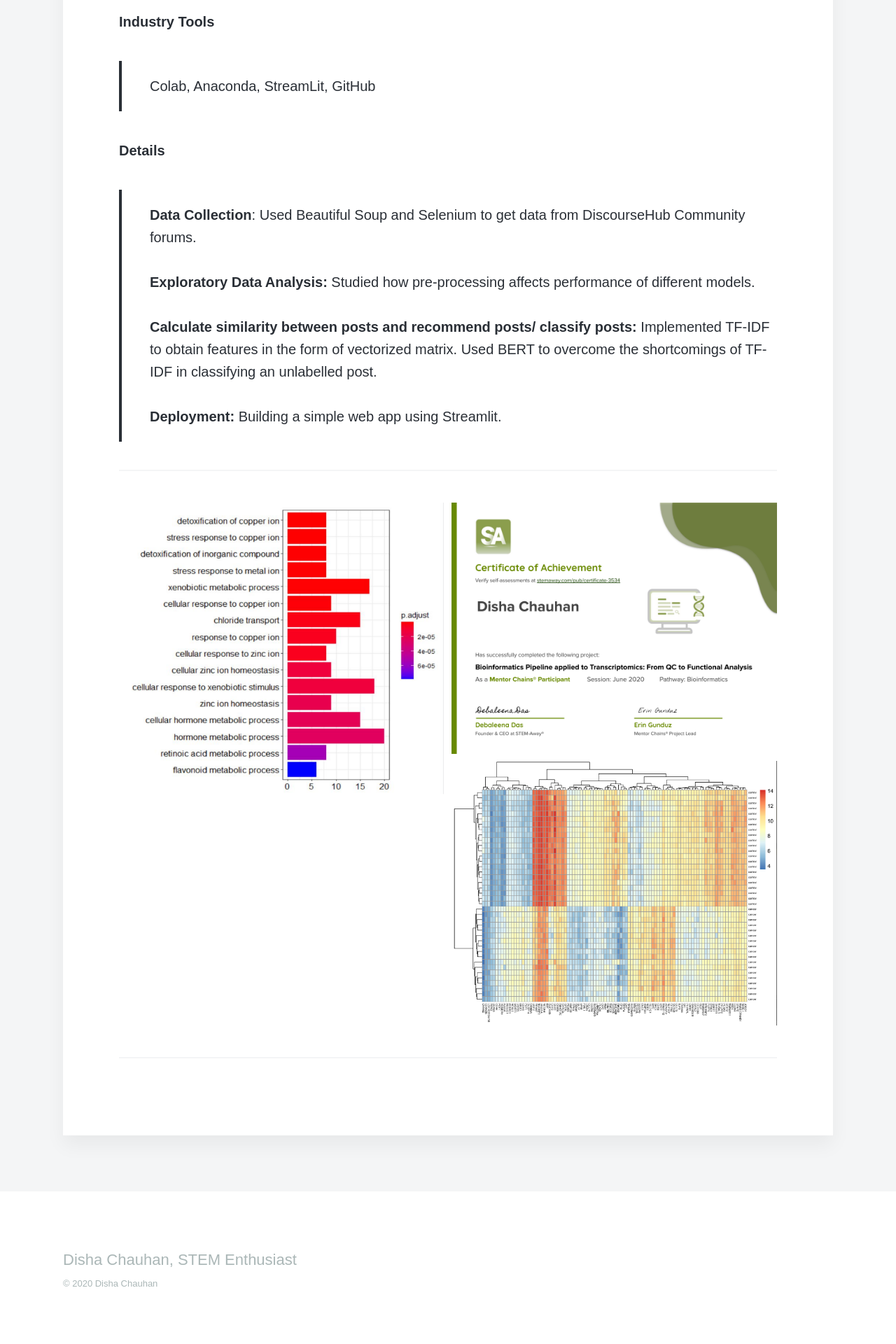
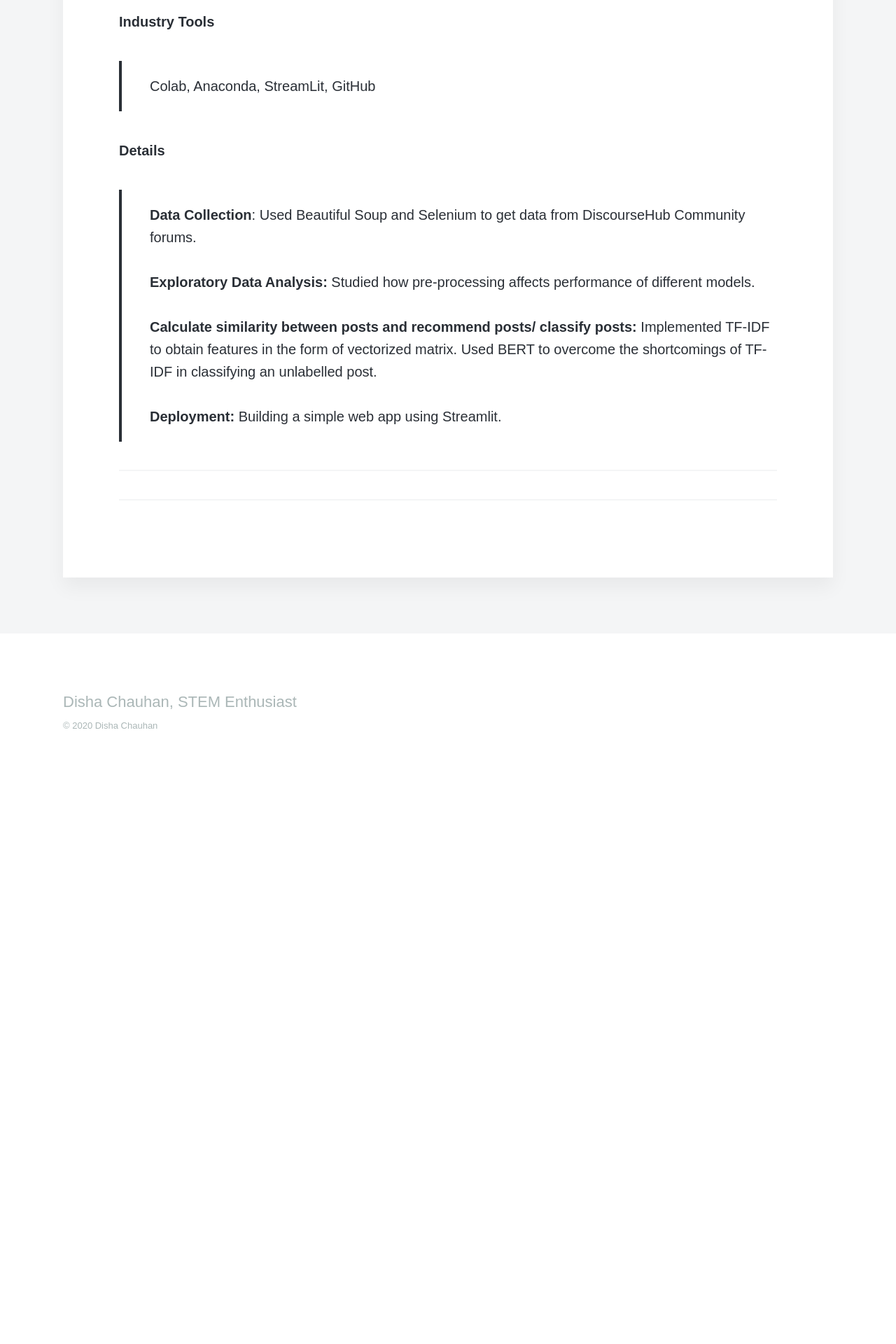
Before and after one commit to disha-22/disha-22.github.io, a Jekyll site: the page built from _projects/ml.md, in a window 1280 px wide. Shown: the part 1376-3296 px from the top of the page at 70% size. Built offline with Jekyll 4.4.1, drawn with Linux system fonts in a browser that asks for light colours; nearby versions of some CDN libraries; some web fonts are replaced; after the commit the page ends 2499 px from its top, so only the background shows below that.

Commit message:
Update ml.md

```diff
--- a/_projects/ml.md
+++ b/_projects/ml.md
@@ -31,11 +31,6 @@ featured_image: '/images/bio3.png'
 
 ---
 
-<div class="gallery" data-columns="2">
-	<img src="/images/bio.PNG">
-	<img src="/images/sa-certificate.png">
-	<img src="/images/heatmap3.png">
-</div>
 
 
 ---
```
